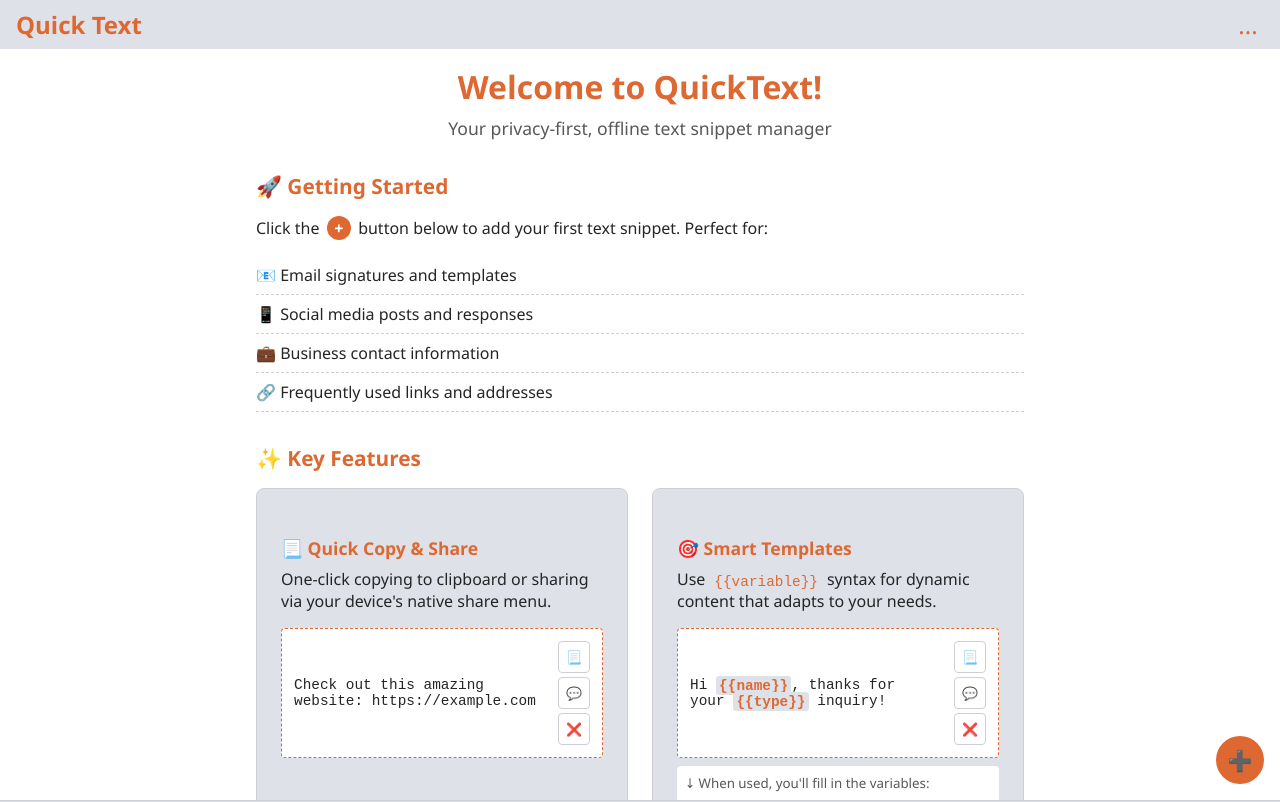
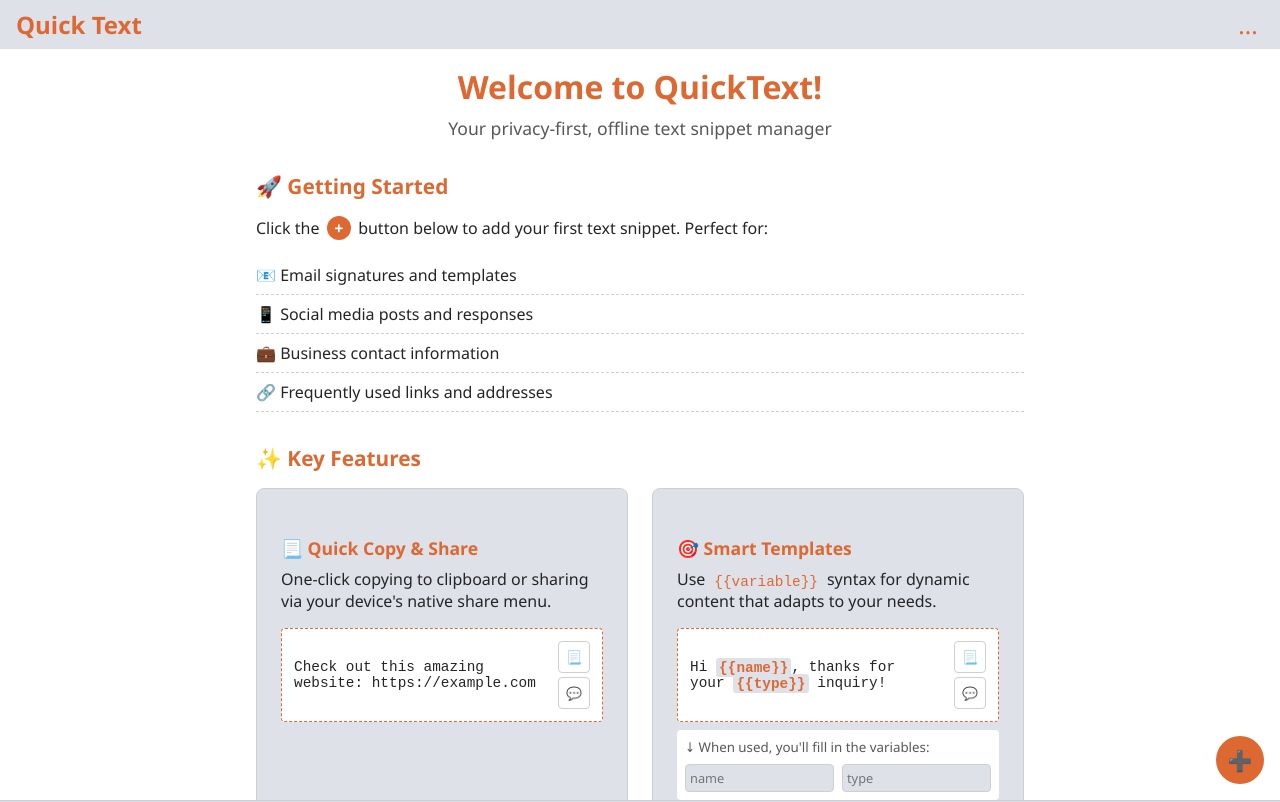
Before and after one commit to fuzzzerd/quicktext, a Vue app: page / in a window 1280 px wide. Shown: the top 802 px of the page. Built offline with nearby package versions, Linux system fonts and the light colour scheme.

Commit message:
fix: remove delete button from welcome page demos
- Remove delete button from demo snippets to match new UI pattern
- Maintain consistency with template list view changes

```diff
--- a/src/components/WelcomeContent.vue
+++ b/src/components/WelcomeContent.vue
@@ -63,7 +63,6 @@ function handleAddText() {
                   📃
                 </button>
                 <button class="demo-btn">💬</button>
-                <button class="demo-btn">❌</button>
               </div>
             </div>
             <div v-if="showDemo" class="demo-feedback">
@@ -87,7 +86,6 @@ function handleAddText() {
               <div class="snippet-actions">
                 <button class="demo-btn">📃</button>
                 <button class="demo-btn">💬</button>
-                <button class="demo-btn">❌</button>
               </div>
             </div>
             <div class="template-example">
@@ -196,7 +194,6 @@ function handleAddText() {
         </div>
       </div>
     </section>
-
 
     <section class="call-to-action">
       <p class="cta-text">
```
